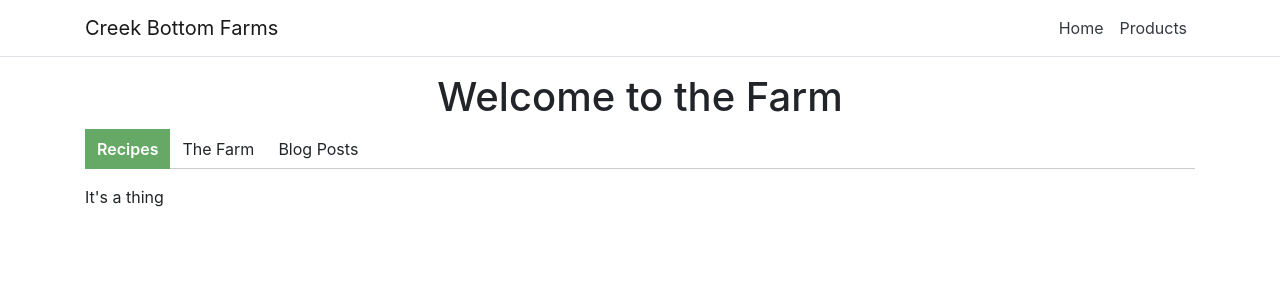
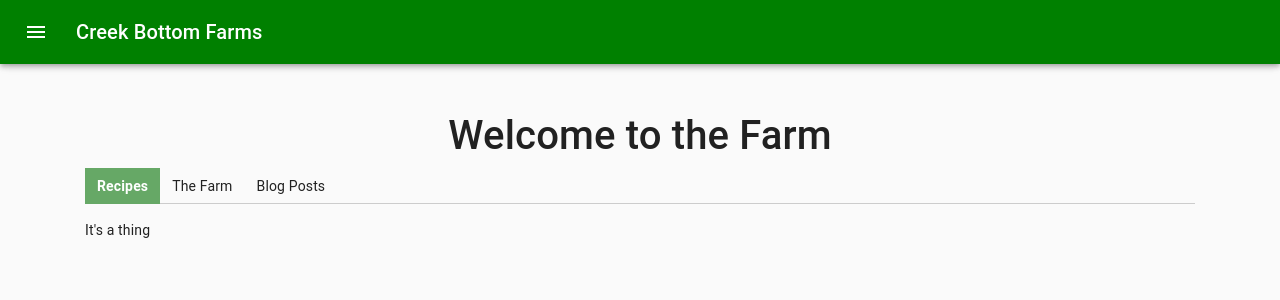
Before and after one commit to hjohnson120/urban_farms, a React (Create React App) app in the folder ClientApp/: page /home in a window 1280 px wide. Shown: the top 300 px of the page. Built offline with nearby package versions, Linux system fonts and the light colour scheme.

Commit message:
added sideNav'

```diff
--- a/ClientApp/src/components/Layout.jsx
+++ b/ClientApp/src/components/Layout.jsx
@@ -1,11 +1,11 @@
 import React, { Component } from 'react'
 import { Container } from 'reactstrap'
-import NavMenu from './NavMenu'
+import SideNav from './SideNavMenu/SideNav'
 
 export function Layout(props) {
   return (
     <div>
-      <NavMenu />
+      <SideNav />
       <Container>{props.children}</Container>
     </div>
   )
--- /dev/null
+++ b/ClientApp/src/components/SideNavMenu/SideNav.jsx
@@ -0,0 +1,173 @@
+import React from 'react'
+import clsx from 'clsx'
+import { makeStyles, useTheme } from '@material-ui/core/styles'
+import Drawer from '@material-ui/core/Drawer'
+import CssBaseline from '@material-ui/core/CssBaseline'
+import AppBar from '@material-ui/core/AppBar'
+import Toolbar from '@material-ui/core/Toolbar'
+import List from '@material-ui/core/List'
+import Typography from '@material-ui/core/Typography'
+import Divider from '@material-ui/core/Divider'
+import IconButton from '@material-ui/core/IconButton'
+import MenuIcon from '@material-ui/icons/Menu'
+import ChevronLeftIcon from '@material-ui/icons/ChevronLeft'
+import ChevronRightIcon from '@material-ui/icons/ChevronRight'
+import ListItem from '@material-ui/core/ListItem'
+import ListItemIcon from '@material-ui/core/ListItemIcon'
+import ListItemText from '@material-ui/core/ListItemText'
+import InboxIcon from '@material-ui/icons/MoveToInbox'
+import MailIcon from '@material-ui/icons/Mail'
+
+const drawerWidth = 240
+
+const useStyles = makeStyles(theme => ({
+  root: {
+    display: 'flex',
+  },
+  appBar: {
+    backgroundColor: 'green',
+    transition: theme.transitions.create(['margin', 'width'], {
+      easing: theme.transitions.easing.sharp,
+      duration: theme.transitions.duration.leavingScreen,
+    }),
+  },
+  appBarShift: {
+    width: `calc(100% - ${drawerWidth}px)`,
+    marginLeft: drawerWidth,
+    transition: theme.transitions.create(['margin', 'width'], {
+      easing: theme.transitions.easing.easeOut,
+      duration: theme.transitions.duration.enteringScreen,
+    }),
+  },
+  menuButton: {
+    marginRight: theme.spacing(2),
+  },
+  hide: {
+    display: 'none',
+  },
+  drawer: {
+    width: drawerWidth,
+    flexShrink: 0,
+  },
+  drawerPaper: {
+    width: drawerWidth,
+  },
+  drawerHeader: {
+    display: 'flex',
+    alignItems: 'center',
+    padding: theme.spacing(0, 2),
+    ...theme.mixins.toolbar,
+    justifyContent: 'space-between',
+  },
+  content: {
+    flexGrow: 1,
+    padding: theme.spacing(3),
+    transition: theme.transitions.create('margin', {
+      easing: theme.transitions.easing.sharp,
+      duration: theme.transitions.duration.leavingScreen,
+    }),
+    marginLeft: -drawerWidth,
+  },
+  contentShift: {
+    transition: theme.transitions.create('margin', {
+      easing: theme.transitions.easing.easeOut,
+      duration: theme.transitions.duration.enteringScreen,
+    }),
+    marginLeft: 0,
+  },
+}))
+
+export default function PersistentDrawerLeft() {
+  const classes = useStyles()
+  const theme = useTheme()
+  const [open, setOpen] = React.useState(false)
+
+  const handleDrawerOpen = () => {
+    setOpen(true)
+  }
+
+  const handleDrawerClose = () => {
+    setOpen(false)
+  }
+
+  const menuLinks = [{ name: 'Products' }, { name: 'Home' }]
+
+  return (
+    <div className={classes.root}>
+      <CssBaseline />
+      <AppBar
+        position="fixed"
+        className={clsx(classes.appBar, {
+          [classes.appBarShift]: open,
+        })}
+      >
+        <Toolbar>
+          <IconButton
+            color="inherit"
+            aria-label="open drawer"
+            onClick={handleDrawerOpen}
+            edge="start"
+            className={clsx(classes.menuButton, open && classes.hide)}
+          >
+            <MenuIcon />
+          </IconButton>
+          <Typography variant="h6" noWrap>
+            {!open && 'Creek Bottom Farms'}
+          </Typography>
+        </Toolbar>
+      </AppBar>
+      <Drawer
+        className={classes.drawer}
+        variant="persistent"
+        anchor="left"
+        open={open}
+        classes={{
+          paper: classes.drawerPaper,
+        }}
+      >
+        <div className={classes.drawerHeader}>
+          <Typography variant="h8" noWrap>
+            {open && 'Creek Bottom Farms'}
+          </Typography>
+          <IconButton onClick={handleDrawerClose}>
+            {theme.direction === 'ltr' ? (
+              <ChevronLeftIcon />
+            ) : (
+              <ChevronRightIcon />
+            )}
+          </IconButton>
+        </div>
+        <Divider />
+        <List>
+          {menuLinks.map(item => (
+            <ListItem
+              button
+              onClick={() => (window.location.href = `/${item.name}`)}
+              key={item.name}
+            >
+              <ListItemText primary={item.name} />
+            </ListItem>
+          ))}
+        </List>
+        <Divider />
+        <List>
+          {['All mail', 'Trash', 'Spam'].map((text, index) => (
+            <ListItem button key={text}>
+              <ListItemIcon>
+                {index % 2 === 0 ? <InboxIcon /> : <MailIcon />}
+              </ListItemIcon>
+              <ListItemText primary={text} />
+            </ListItem>
+          ))}
+        </List>
+      </Drawer>
+      <main
+        className={clsx(classes.content, {
+          [classes.contentShift]: open,
+        })}
+      >
+        <div className={classes.drawerHeader} />
+      </main>
+    </div>
+  )
+}
--- a/ClientApp/src/pages/Home.jsx
+++ b/ClientApp/src/pages/Home.jsx
@@ -3,7 +3,6 @@
 
 const Home = () => {
   return (
-    <>
     <div>
       <h1 className="header">Welcome to the Farm</h1>
       <Tabs>
@@ -12,7 +11,6 @@
         <div label="Blog Posts">The last thing.</div>
       </Tabs>
     </div>
-    </>
   )
 }
 
```
Lines whose indentation alone changed are shown as unchanged.
